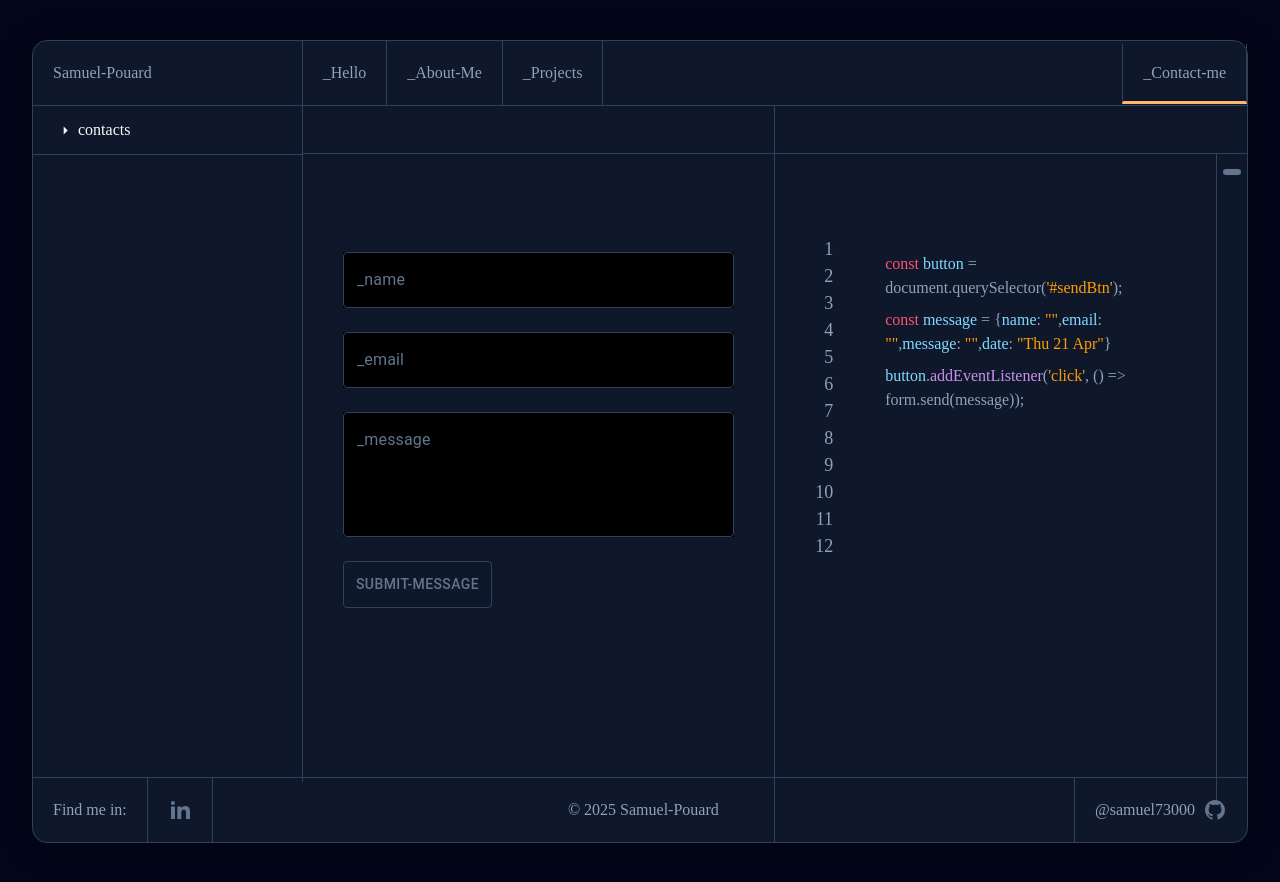
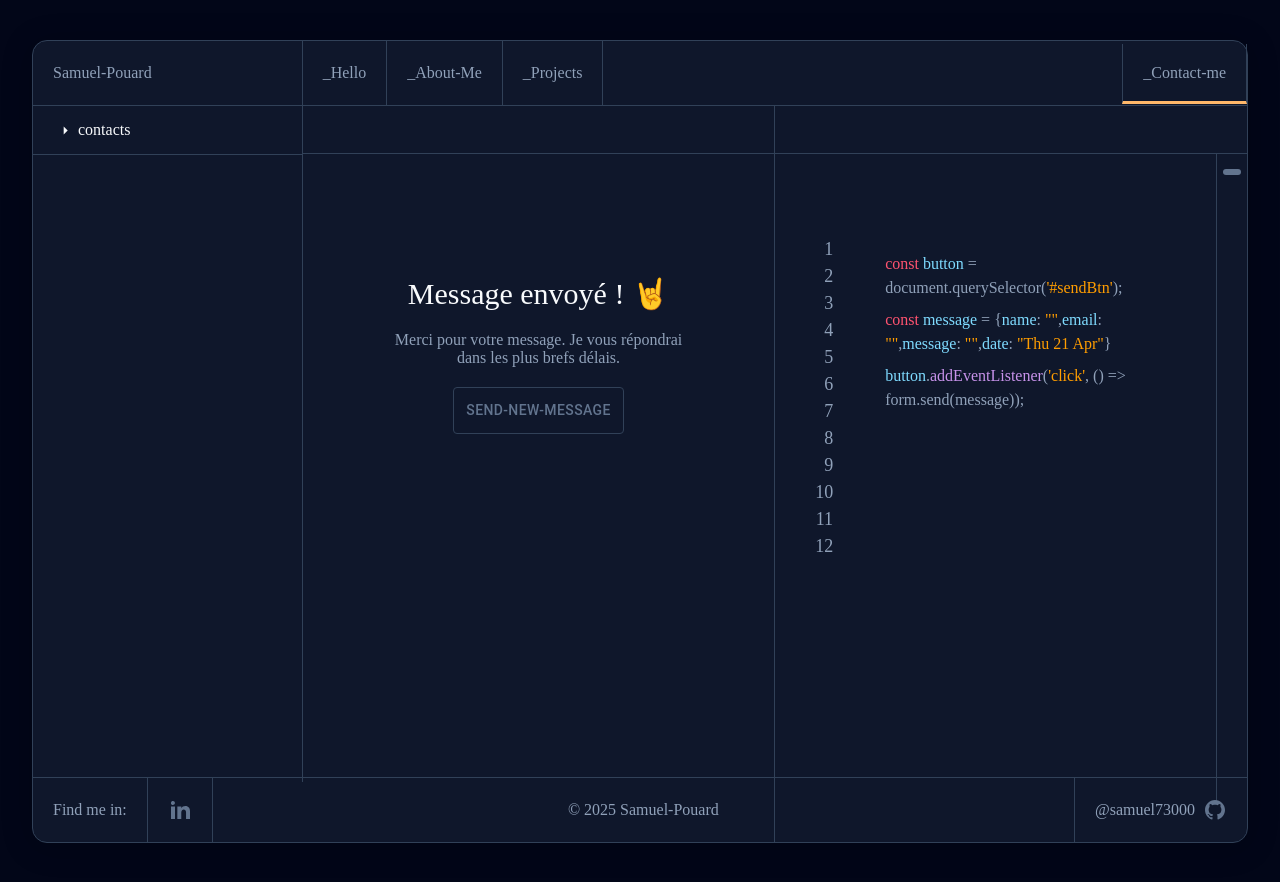
Before and after one commit to samuel73000/Portfolio-v4, a Next.js app: page /contact-me in a window 1280 px wide. Both pictures are taken after typing "Sample", "name@example.com", "Sample" into the empty fields and a click on the button "SUBMIT-MESSAGE". Built offline with nearby package versions, Linux system fonts and the light colour scheme.

Commit message:
Update page.js

```diff
--- a/src/app/contact-me/page.js
+++ b/src/app/contact-me/page.js
@@ -9,6 +9,7 @@ import TextField from "@mui/material/TextField";
 export default function contactMe() {
   const [openContacts, setOpenContacts] = useState(false);
   const [open, setOpen] = useState(false);
+  const [isSubmitted, setIsSubmitted] = useState(false);
   const [formData, setFormData] = useState({
     name: "",
     email: "",
@@ -32,7 +33,7 @@ export default function contactMe() {
       });
 
       if (response.ok) {
-        alert("Message envoyé avec succès!");
+        setIsSubmitted(true);
         setFormData({ name: "", email: "", message: "" });
       } else {
         throw new Error("Une erreur est survenue");
@@ -41,6 +42,11 @@ export default function contactMe() {
       console.error("Error:", error);
       alert("Une erreur est survenue. Veuillez réessayer.");
     }
+  };
+
+  const handleNewMessage = () => {
+    setIsSubmitted(false);
+    setOpen(true);
   };
 
   const handleChange = (e) => {
@@ -90,6 +96,7 @@ export default function contactMe() {
         {/*!!!!!!!!!!!!!!!!!!!!!! section 2 !!!!!!!!!!!!!!!!!! */}
         <section className='section-2'>
           <div className='heade-div'></div>
+          {!isSubmitted ? (
             <form
               name='contact'
               method='POST'
@@ -192,6 +199,52 @@ export default function contactMe() {
                 submit-message
               </Button>
             </form>
+          ) : (
+            <div
+              className='success-message'
+              style={{
+                display: "flex",
+                flexDirection: "column",
+                alignItems: "center",
+                gap: "20px",
+                padding: "40px",
+              }}>
+              <h2
+                style={{
+                  color: "var(--primitive-slate-50, #f8fafc)",
+                  fontFamily: 'var(--font-family-text, "Fira Code")',
+                  fontSize: "var(--font-size-heading-h4, 30px)",
+                  fontWeight: "450",
+                }}>
+                Message envoyé ! 🤘
+              </h2>
+              <p
+                style={{
+                  color: "var(--theme-foreground, #90a1b9)",
+                  fontFamily: 'var(--font-family-text, "Fira Code")',
+                  fontSize: "var(--font-size-body-md, 16px)",
+                  textAlign: "center",
+                }}>
+                Merci pour votre message. Je vous répondrai dans les plus brefs
+                délais.
+              </p>
+              <Button
+                onClick={handleNewMessage}
+                variant='outlined'
+                sx={{
+                  borderColor: "#314158",
+                  padding:
+                    "var(--button-top-bottom, 10px) var(--button-left-right, 12px)",
+                  color: " var(--primitive-slate-500, #62748E)",
+                  "&:hover": {
+                    borderColor: "#314158",
+                    backgroundColor: "rgba(122, 70, 177, 0.1)",
+                  },
+                }}>
+                send-new-message
+              </Button>
+            </div>
+          )}
         </section>
         {/* !!!!!!!!!!!!!!!!!!!section 3 !!!!!!!!!!!!!!!!!!!!!! */}
         <section className='section-3'>
```
Lines whose indentation alone changed are shown as unchanged.
